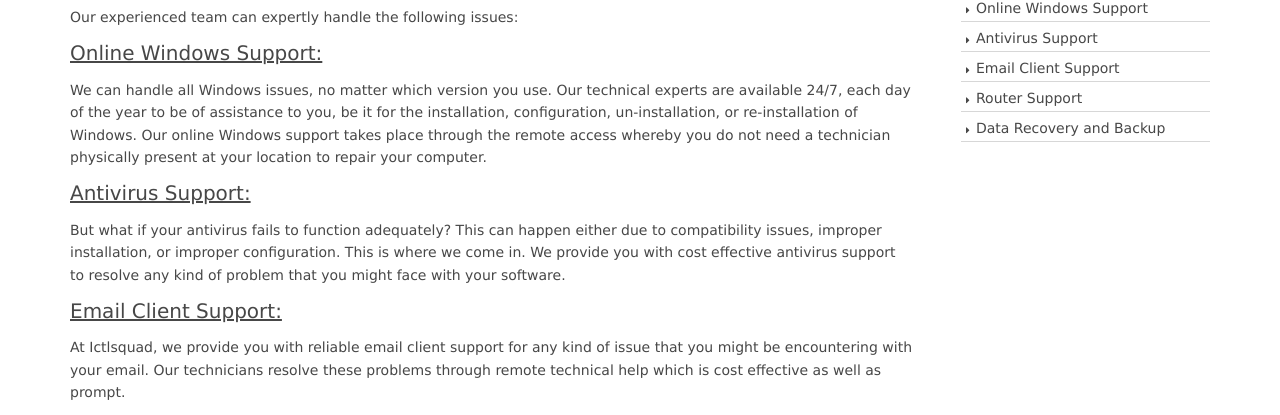
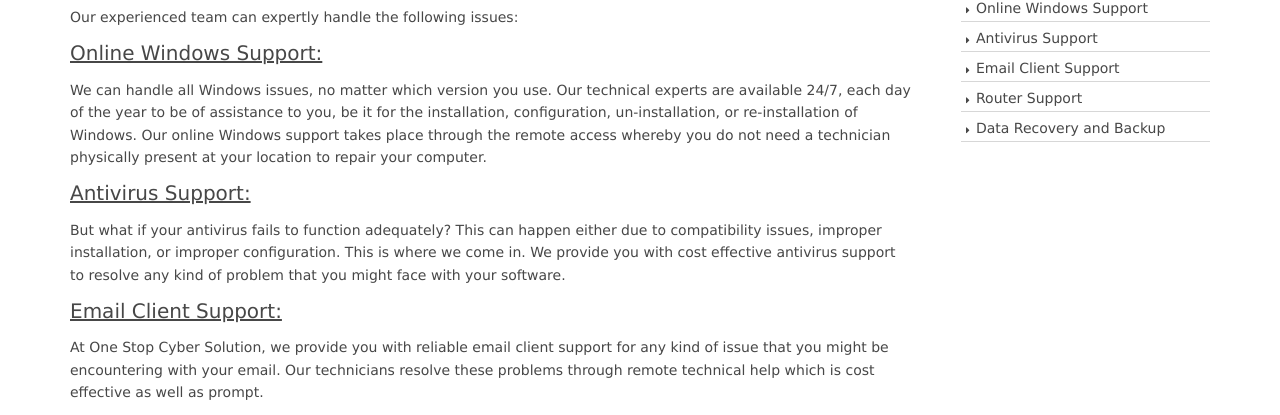
Before and after one commit to webthreaders/One-stop-Cyber-Solution, a plain HTML site: page sub/product.html in a window 1280 px wide. Shown: the part 521-936 px from the top of the page. Drawn offline with nearby package versions, Linux system fonts and the light colour scheme; files whose address does not match are found by name.

Commit message:
Update product.html

```diff
--- a/sub/product.html
+++ b/sub/product.html
@@ -100,7 +100,7 @@
     </p>
 
       <p style="font-size: 20px; text-decoration: underline; ">Email Client Support:</p>
-      <p>At Ictlsquad, we provide you with reliable email client support for any kind of issue that you might be encountering with your email. Our technicians resolve these problems through remote technical help which is cost effective as well as prompt.</p>
+      <p>At One Stop Cyber Solution, we provide you with reliable email client support for any kind of issue that you might be encountering with your email. Our technicians resolve these problems through remote technical help which is cost effective as well as prompt.</p>
 
       <p style="font-size: 20px; text-decoration: underline; ">Router Support: </p>
       <p>There might be a number of issues that you can face with regards to routers like inability to install it, improper configuration, password issues, and problems in resetting it. In most situations, the absence of a professional expert in the picture can be quite frustrating as not many users have the required knowledge to deal with such problems satisfactorily.</p>
```
